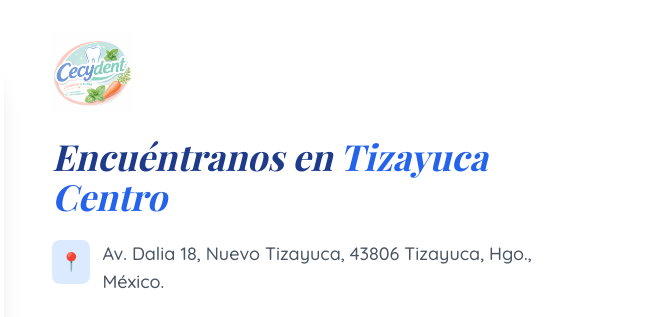
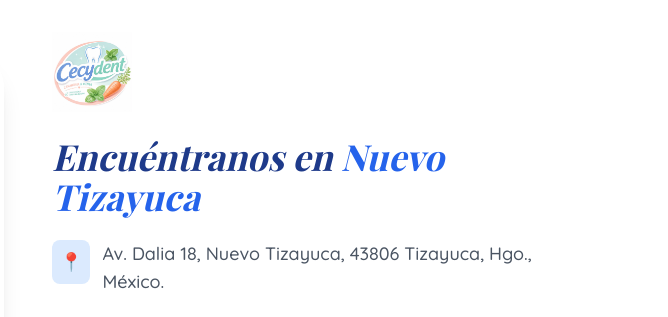
Before and after one commit to 4wb9mpkftj-alt/cecydent, a plain HTML site: page index.html in a window 1280 px wide. Shown: the part 2041-2358 px from the top of the page, 612-1280 px from the left. Drawn offline with nearby package versions, Linux system fonts and the light colour scheme; a web font is replaced by a local one.

Commit message:
Update location from Tizayuca Centro to Nuevo Tizayuca

```diff
--- a/index.html
+++ b/index.html
@@ -316,7 +316,7 @@
                 </div>
                 <div>
                     <img src="image_349262.jpg" alt="Logo" class="w-20 mb-6">
-                    <h2 class="text-4xl font-bold mb-6 brand-font italic text-blue-900">Encuéntranos en <span class="text-blue-600">Tizayuca Centro</span></h2>
+                    <h2 class="text-4xl font-bold mb-6 brand-font italic text-blue-900">Encuéntranos en <span class="text-blue-600">Nuevo Tizayuca</span></h2>
                     <div class="space-y-6 text-gray-600 mb-8">
                         <p class="flex items-start gap-3 text-lg">
                             <span class="bg-blue-100 p-2 rounded-lg">📍</span>
```
